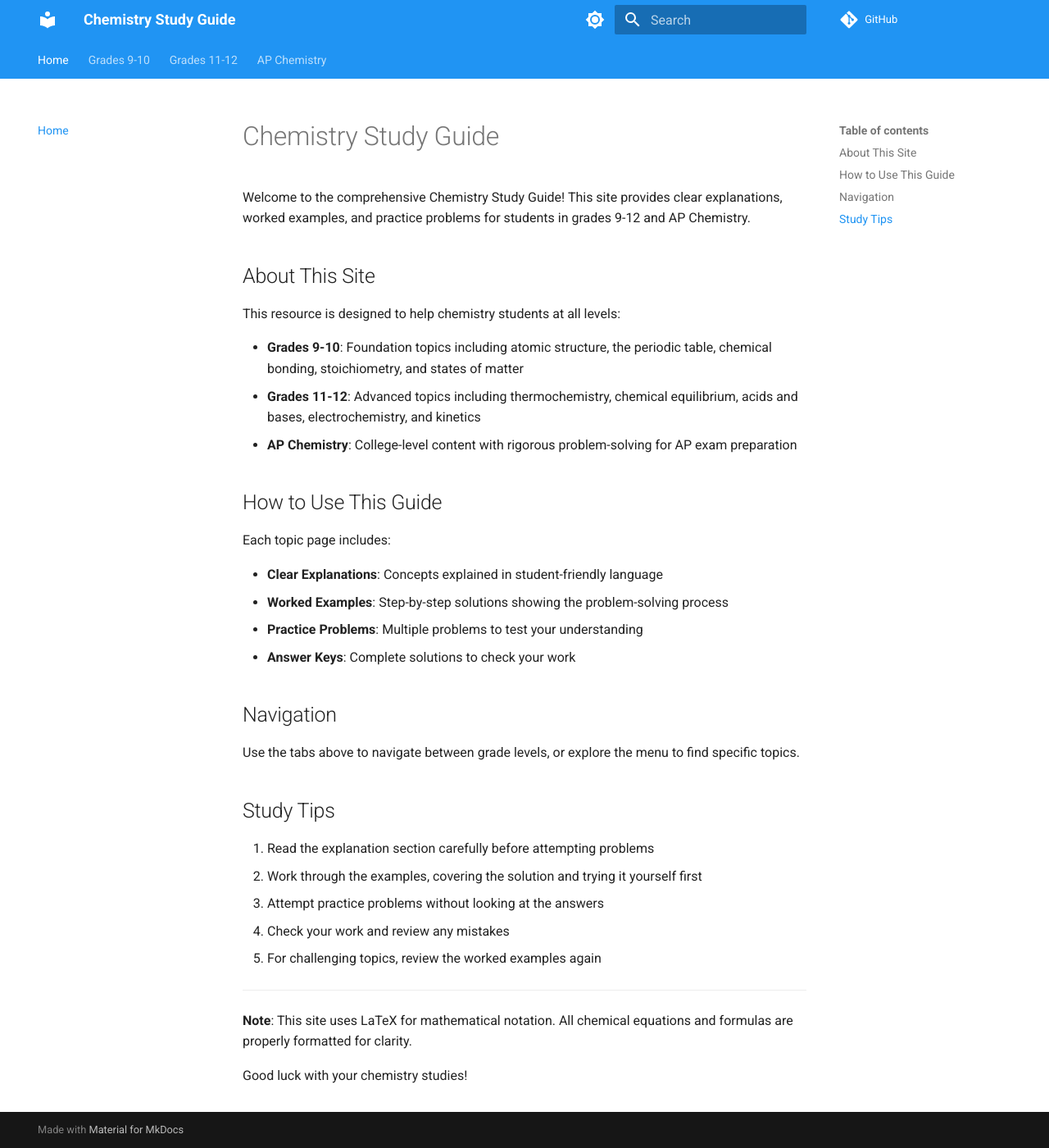
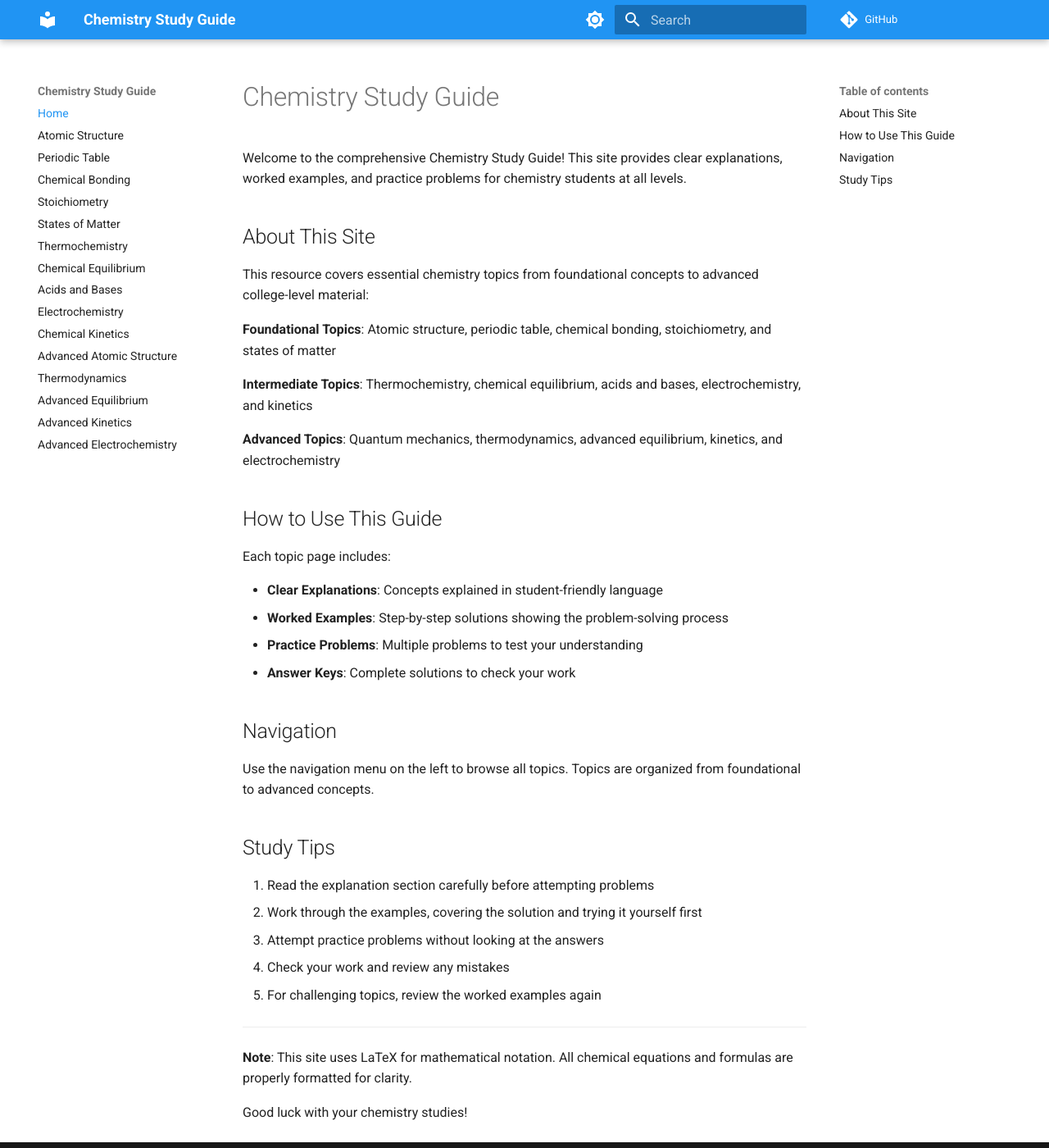
Before and after one commit to alixandria-ali/chem-explanations, an MkDocs documentation site: the page built from docs/index.md, in a window 1280 px wide and 1400 px high. Shown: the whole window at 82% size. Built offline with MkDocs 1.6.1 and Material for MkDocs 9.7.7, drawn with Linux system fonts in a browser that asks for light colours; comment, search, counter and statistics services are not loaded.

Commit message:
Reorganize navigation to flat topic list and update configuration
- Remove grade-level grouping, list all topics directly
- Update homepage to reflect new structure
- Remove navigation.tabs and navigation.sections features
- Update repository URL

Co-Authored-By: Claude Sonnet 4.5 <noreply@anthropic.com>

```diff
--- a/docs/index.md
+++ b/docs/index.md
@@ -1,14 +1,16 @@
 # Chemistry Study Guide
 
-Welcome to the comprehensive Chemistry Study Guide! This site provides clear explanations, worked examples, and practice problems for students in grades 9-12 and AP Chemistry.
+Welcome to the comprehensive Chemistry Study Guide! This site provides clear explanations, worked examples, and practice problems for chemistry students at all levels.
 
 ## About This Site
 
-This resource is designed to help chemistry students at all levels:
+This resource covers essential chemistry topics from foundational concepts to advanced college-level material:
 
-- **Grades 9-10**: Foundation topics including atomic structure, the periodic table, chemical bonding, stoichiometry, and states of matter
-- **Grades 11-12**: Advanced topics including thermochemistry, chemical equilibrium, acids and bases, electrochemistry, and kinetics
-- **AP Chemistry**: College-level content with rigorous problem-solving for AP exam preparation
+**Foundational Topics**: Atomic structure, periodic table, chemical bonding, stoichiometry, and states of matter
+
+**Intermediate Topics**: Thermochemistry, chemical equilibrium, acids and bases, electrochemistry, and kinetics
+
+**Advanced Topics**: Quantum mechanics, thermodynamics, advanced equilibrium, kinetics, and electrochemistry
 
 ## How to Use This Guide
 
@@ -21,7 +23,7 @@ Each topic page includes:
 
 ## Navigation
 
-Use the tabs above to navigate between grade levels, or explore the menu to find specific topics.
+Use the navigation menu on the left to browse all topics. Topics are organized from foundational to advanced concepts.
 
 ## Study Tips
 
--- a/mkdocs.yml
+++ b/mkdocs.yml
@@ -1,7 +1,7 @@
 site_name: Chemistry Study Guide
 site_description: Comprehensive chemistry resource for grades 9-12 and AP Chemistry
 site_author: Chemistry Education
-repo_url: https://github.com/yourusername/chemistry-study-guide
+repo_url: https://github.com/alixandria-ali/chem-explanations
 edit_uri: ""
 
 theme:
@@ -24,8 +24,6 @@ theme:
         icon: material/brightness-4
         name: Switch to light mode
   features:
-    - navigation.tabs
-    - navigation.sections
     - navigation.top
     - navigation.tracking
     - search.suggest
@@ -55,27 +53,21 @@ extra_javascript:
 
 nav:
   - Home: index.md
-  - Grades 9-10:
-    - g9-10/index.md
-    - Atomic Structure: g9-10/atomic-structure.md
-    - Periodic Table: g9-10/periodic-table.md
-    - Chemical Bonding: g9-10/chemical-bonding.md
-    - Stoichiometry: g9-10/stoichiometry.md
-    - States of Matter: g9-10/states-of-matter.md
-  - Grades 11-12:
-    - g11-12/index.md
-    - Thermochemistry: g11-12/thermochemistry.md
-    - Chemical Equilibrium: g11-12/equilibrium.md
-    - Acids and Bases: g11-12/acids-bases.md
-    - Electrochemistry: g11-12/electrochemistry.md
-    - Chemical Kinetics: g11-12/kinetics.md
-  - AP Chemistry:
-    - ap/index.md
-    - Advanced Atomic Structure: ap/atomic-structure-advanced.md
-    - Thermodynamics: ap/thermodynamics.md
-    - Advanced Equilibrium: ap/equilibrium-advanced.md
-    - Advanced Kinetics: ap/kinetics-advanced.md
-    - Advanced Electrochemistry: ap/electrochemistry-advanced.md
+  - Atomic Structure: g9-10/atomic-structure.md
+  - Periodic Table: g9-10/periodic-table.md
+  - Chemical Bonding: g9-10/chemical-bonding.md
+  - Stoichiometry: g9-10/stoichiometry.md
+  - States of Matter: g9-10/states-of-matter.md
+  - Thermochemistry: g11-12/thermochemistry.md
+  - Chemical Equilibrium: g11-12/equilibrium.md
+  - Acids and Bases: g11-12/acids-bases.md
+  - Electrochemistry: g11-12/electrochemistry.md
+  - Chemical Kinetics: g11-12/kinetics.md
+  - Advanced Atomic Structure: ap/atomic-structure-advanced.md
+  - Thermodynamics: ap/thermodynamics.md
+  - Advanced Equilibrium: ap/equilibrium-advanced.md
+  - Advanced Kinetics: ap/kinetics-advanced.md
+  - Advanced Electrochemistry: ap/electrochemistry-advanced.md
 
 plugins:
   - search
```
Also changed, not shown: 1 other file.
